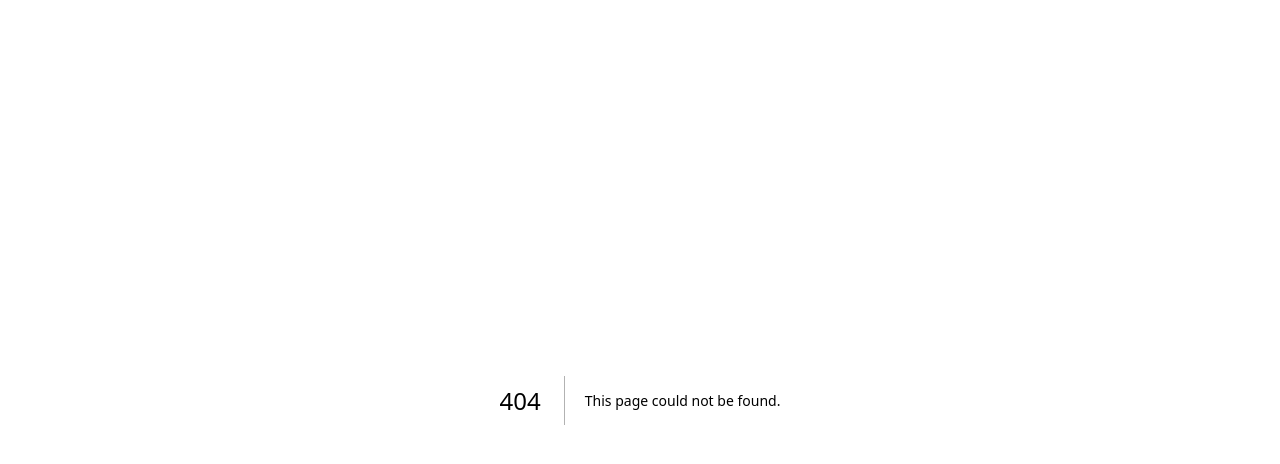
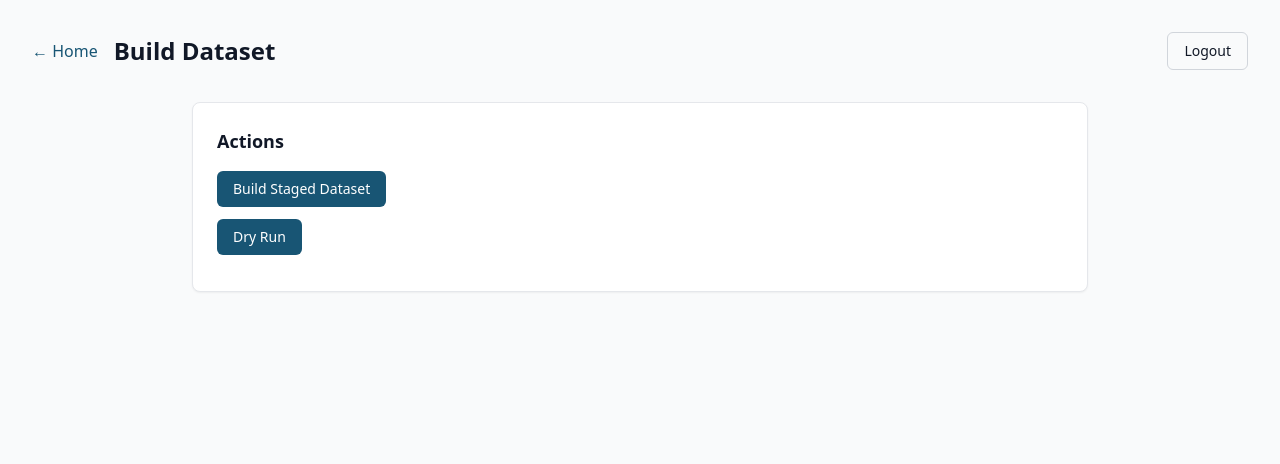
Before and after one commit to AgriNova-Orbital/ceres-ai-pipeline, a Next.js app in the folder frontend/: page /build in a window 1280 px wide. Before the commit this address had no page. Shown: the top 464 px of the page. Built offline with nearby package versions, Linux system fonts and the light colour scheme.

Commit message:
feat: add 6 feature sub-pages with action buttons

```diff
--- /dev/null
+++ b/frontend/app/build/page.tsx
@@ -0,0 +1,14 @@
+import PageLayout from "@/components/PageLayout";
+import ActionButton from "@/components/ActionButton";
+
+export default function BuildPage() {
+  return (
+    <PageLayout title="Build Dataset">
+      <div className="bg-white rounded-lg shadow-sm border p-6">
+        <h2 className="text-lg font-semibold mb-4">Actions</h2>
+        <ActionButton label="Build Staged Dataset" endpoint="/api/run/build" body={{ action: "build_staged" }} />
+        <ActionButton label="Dry Run" endpoint="/api/run/build" body={{ action: "dry_run" }} />
+      </div>
+    </PageLayout>
+  );
+}
--- /dev/null
+++ b/frontend/app/downloader/page.tsx
@@ -0,0 +1,15 @@
+import PageLayout from "@/components/PageLayout";
+import ActionButton from "@/components/ActionButton";
+
+export default function DownloaderPage() {
+  return (
+    <PageLayout title="Downloader">
+      <div className="bg-white rounded-lg shadow-sm border p-6">
+        <h2 className="text-lg font-semibold mb-4">Actions</h2>
+        <ActionButton label="Download All" endpoint="/api/run/downloader" body={{ action: "download_all" }} />
+        <ActionButton label="Refresh Inventory" endpoint="/api/run/downloader" body={{ action: "refresh_inventory" }} />
+        <ActionButton label="Preview Export (dry run)" endpoint="/api/run/downloader" body={{ action: "preview_export" }} />
+      </div>
+    </PageLayout>
+  );
+}
--- /dev/null
+++ b/frontend/app/evaluation/page.tsx
@@ -0,0 +1,13 @@
+import PageLayout from "@/components/PageLayout";
+import ActionButton from "@/components/ActionButton";
+
+export default function EvaluationPage() {
+  return (
+    <PageLayout title="Evaluation">
+      <div className="bg-white rounded-lg shadow-sm border p-6">
+        <h2 className="text-lg font-semibold mb-4">Actions</h2>
+        <ActionButton label="Run Evaluation" endpoint="/api/run/eval" body={{ action: "run_eval" }} />
+      </div>
+    </PageLayout>
+  );
+}
--- /dev/null
+++ b/frontend/app/inventory/page.tsx
@@ -0,0 +1,13 @@
+import PageLayout from "@/components/PageLayout";
+import ActionButton from "@/components/ActionButton";
+
+export default function InventoryPage() {
+  return (
+    <PageLayout title="Inventory">
+      <div className="bg-white rounded-lg shadow-sm border p-6">
+        <h2 className="text-lg font-semibold mb-4">Actions</h2>
+        <ActionButton label="Refresh Inventory" endpoint="/api/run/downloader" body={{ action: "refresh_inventory" }} />
+      </div>
+    </PageLayout>
+  );
+}
--- /dev/null
+++ b/frontend/app/preview/page.tsx
@@ -0,0 +1,17 @@
+import PageLayout from "@/components/PageLayout";
+
+export default function PreviewPage() {
+  return (
+    <PageLayout title="Preview">
+      <div className="bg-white rounded-lg shadow-sm border p-6">
+        <p className="text-gray-500">
+          Use the preview API endpoints to view raster and patch data.
+        </p>
+        <div className="mt-4 space-y-2 text-sm text-gray-600">
+          <p><code className="bg-gray-100 px-2 py-1 rounded">GET /api/preview/raw?path=...</code></p>
+          <p><code className="bg-gray-100 px-2 py-1 rounded">GET /api/preview/patch?path=...</code></p>
+        </div>
+      </div>
+    </PageLayout>
+  );
+}
--- /dev/null
+++ b/frontend/app/training/page.tsx
@@ -0,0 +1,14 @@
+import PageLayout from "@/components/PageLayout";
+import ActionButton from "@/components/ActionButton";
+
+export default function TrainingPage() {
+  return (
+    <PageLayout title="Training">
+      <div className="bg-white rounded-lg shadow-sm border p-6">
+        <h2 className="text-lg font-semibold mb-4">Actions</h2>
+        <ActionButton label="Start Training" endpoint="/api/run/train" body={{ action: "run_matrix" }} />
+        <ActionButton label="Dry Run" endpoint="/api/run/train" body={{ action: "dry_run" }} />
+      </div>
+    </PageLayout>
+  );
+}
--- /dev/null
+++ b/frontend/components/ActionButton.tsx
@@ -0,0 +1,57 @@
+"use client";
+
+import { useState } from "react";
+
+export default function ActionButton({
+  label,
+  endpoint,
+  method = "POST",
+  body,
+}: {
+  label: string;
+  endpoint: string;
+  method?: string;
+  body?: Record<string, unknown>;
+}) {
+  const [loading, setLoading] = useState(false);
+  const [result, setResult] = useState<string | null>(null);
+
+  async function handleClick() {
+    setLoading(true);
+    setResult(null);
+    try {
+      const res = await fetch(endpoint, {
+        method,
+        headers: body ? { "Content-Type": "application/json" } : undefined,
+        body: body ? JSON.stringify(body) : undefined,
+      });
+      const data = await res.json();
+      if (res.ok) {
+        setResult(`Queued: ${data.job_id || JSON.stringify(data)}`);
+      } else {
+        setResult(`Error: ${data.error || res.statusText}`);
+      }
+    } catch (e: unknown) {
+      setResult(`Error: ${e instanceof Error ? e.message : "Connection failed"}`);
+    } finally {
+      setLoading(false);
+    }
+  }
+
+  return (
+    <div className="mb-3">
+      <button
+        onClick={handleClick}
+        disabled={loading}
+        className="px-4 py-2 bg-primary text-white rounded-md hover:bg-primary-dark disabled:opacity-50 text-sm"
+      >
+        {loading ? "Running..." : label}
+      </button>
+      {result && (
+        <span className={`ml-3 text-sm ${result.startsWith("Error") ? "text-red-600" : "text-green-600"}`}>
+          {result}
+        </span>
+      )}
+    </div>
+  );
+}
--- /dev/null
+++ b/frontend/components/PageLayout.tsx
@@ -0,0 +1,23 @@
+import Link from "next/link";
+import LogoutButton from "@/components/LogoutButton";
+
+export default function PageLayout({
+  title,
+  children,
+}: {
+  title: string;
+  children: React.ReactNode;
+}) {
+  return (
+    <div className="min-h-screen p-8">
+      <header className="mb-8 flex justify-between items-center">
+        <div className="flex items-center gap-4">
+          <Link href="/" className="text-primary hover:underline">&larr; Home</Link>
+          <h1 className="text-2xl font-bold">{title}</h1>
+        </div>
+        <LogoutButton />
+      </header>
+      <main className="max-w-4xl mx-auto">{children}</main>
+    </div>
+  );
+}
```
